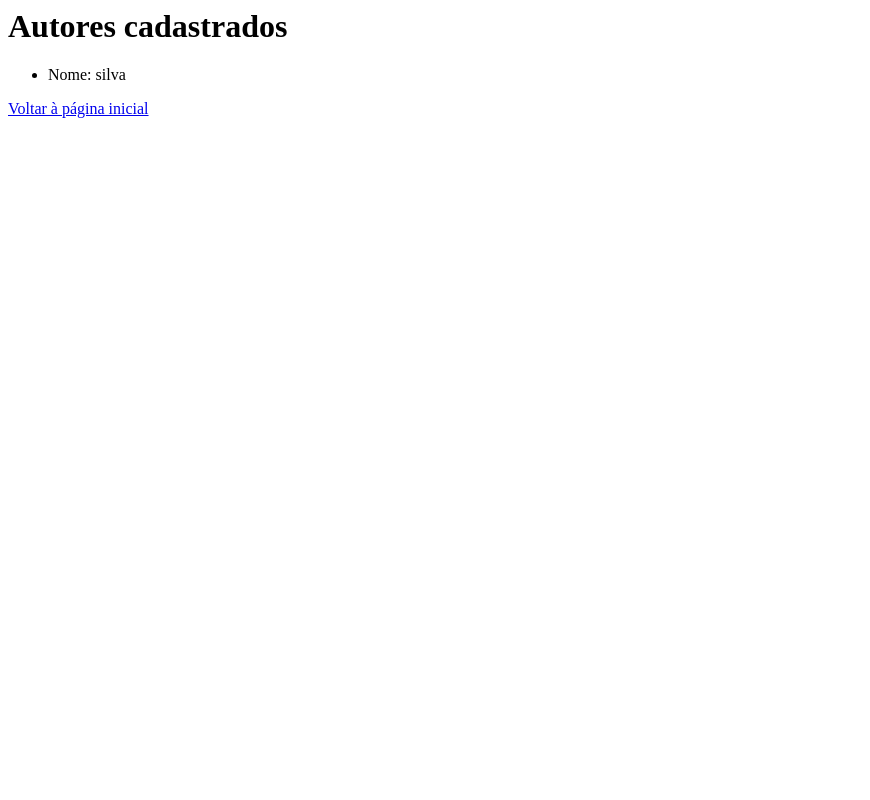
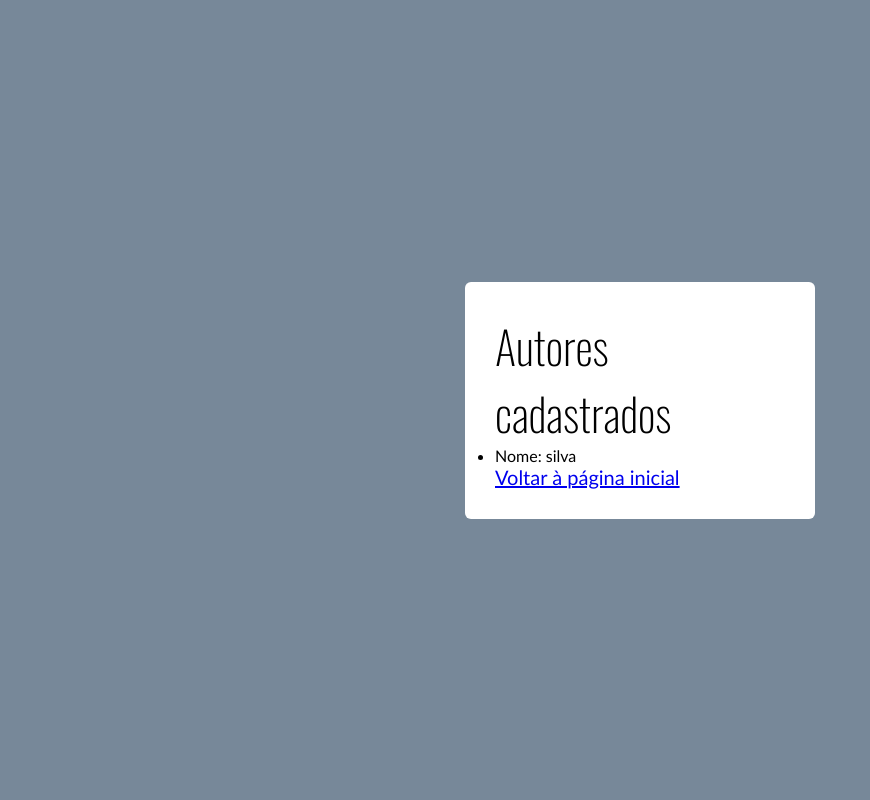
Before and after one commit to Tzvares/trabalho_2-tri, a PHP site: page /readAutor.php in a window 1280 px wide. Shown: the whole page, without its empty margins (0-870 px from the left). Run offline with PHP 8.4, Linux system fonts and the light colour scheme; data comes from the database, SQL or seed files in the repository.

Commit message:
Add files via upload
CSS implementado

```diff
--- a/crudAutor/createAutor.php
+++ b/crudAutor/createAutor.php
@@ -1,3 +1,5 @@
+<link rel="stylesheet" href="styleAutor.css?v=<?php echo time(); ?>">
+<div class="container">
 <?php
 require_once '../Source/admin.php';
 
@@ -33,3 +35,4 @@ if ($_SERVER["REQUEST_METHOD"] == "POST") {
 }
 echo "<p><a href='../Source/index.php'>Voltar à página inicial</a></p>";
 ?>
+</div>
--- a/crudAutor/deleteAutor.php
+++ b/crudAutor/deleteAutor.php
@@ -1,3 +1,5 @@
+<link rel="stylesheet" href="styleAutor.css?v=<?php echo time(); ?>">
+<div class="container">
 <?php
 require_once '../Source/admin.php';
 $sql = "SELECT * FROM autores";
@@ -35,3 +37,4 @@ $hasAutores = mysqli_num_rows($result) > 0;
 <?php endif;?>
 
 <p><a href='../Source/index.php'>Voltar à página inicial</a></p>
+</div>
--- a/crudAutor/readAutor.php
+++ b/crudAutor/readAutor.php
@@ -1,3 +1,5 @@
+<link rel="stylesheet" href="styleAutor.css?v=<?php echo time(); ?>">
+<div class="container">
 <?php
 require_once '../Source/admin.php';
 
@@ -18,3 +20,4 @@ if (mysqli_num_rows($result) > 0) {
 echo "<p><a href='../Source/index.php'>Voltar à página inicial</a></p>";
 
 ?>
+</div>
--- /dev/null
+++ b/crudAutor/styleAutor.css
@@ -0,0 +1,39 @@
+@import url('https://fonts.googleapis.com/css2?family=Abril+Fatface&family=Oswald:wght@200..700&display=swap');
+*{
+    margin: 0;
+    padding: 0;
+    box-sizing: border-box;
+    font-family: 'Gill Sans', 'Gill Sans MT', Calibri, 'Trebuchet MS', sans-serif;
+}
+body{
+    min-height: 100vh;
+    display: flex;
+    align-items: center;
+    justify-content: center;
+    background: lightslategray;
+}
+.container{
+    position: relative;
+    max-width: 350px;
+    width: 100%;
+    border-radius: 6px;
+    padding: 30px;
+    margin: 0 15px;
+    background-color: white;
+    box-shadow: 2px black;
+    align-items: center;
+}
+h1{
+    font-size: 45px;
+    font-family: "Oswald", sans-serif;
+    font-optical-sizing: auto;
+    font-weight: 100;
+    font-style: normal;
+}
+p{
+    font-size: 20px;
+    font-family: "Oswald", sans-serif;
+    font-optical-sizing: auto;
+    font-weight: 100;
+    font-style: normal;
+}
--- a/crudAutor/updateAutor.php
+++ b/crudAutor/updateAutor.php
@@ -1,3 +1,5 @@
+<link rel="stylesheet" href="styleAutor.css?v=<?php echo time(); ?>">
+<div class="container">
 <h1>Editar livro</h1>
 
 <?php
@@ -46,3 +48,4 @@ if ($hasAutores): ?>
 <?php endif;?>
 
 <p><a href='../Source/index.php'>Voltar à página inicial</a></p>
+</div>
```
